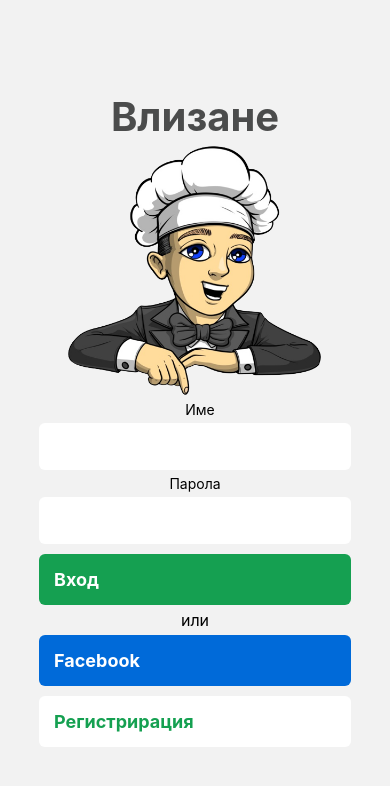
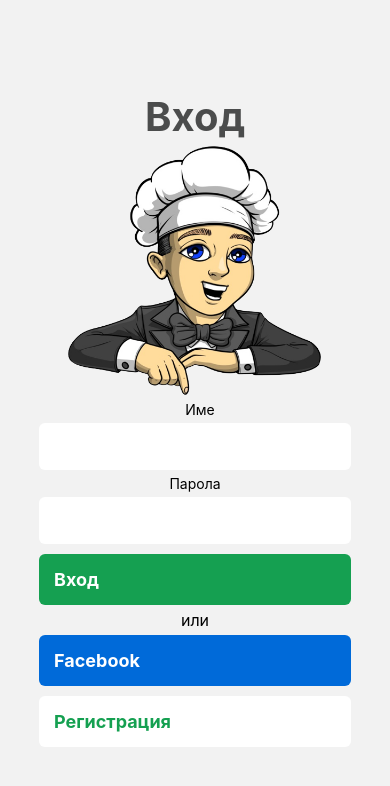
Before and after one commit to kilesss/kulinarcho-app, a React Native app: screen /LoginPage in a window 390 px wide. Before the commit this address had no page. Shown: the top 786 px of the page. Built offline with nearby package versions, Linux system fonts and the light colour scheme.

Commit message:
fix login add language

```diff
--- /dev/null
+++ b/src/language/language.js
@@ -0,0 +1,13 @@
+
+export default function language(key){
+    const words = {
+        details:'Go to details',
+        enter: 'Вход',
+        facebook: 'Facebook',
+        name:'Име',
+        password:'Парола',
+        or:'или',
+        signup:'Регистрация',
+    }
+    return words[key];
+}
--- a/src/screens/Auth/LoginPage.js
+++ b/src/screens/Auth/LoginPage.js
@@ -7,6 +7,7 @@ import styles from "../../styles/styles";
 import {CustomButton} from "../../components/CustomButton"
 import CustomInput from '../../components/CustomInput';
 import validateFields from "../../validator/Validator";
+import language from '../../language/language';
 
 export default class LoginPage extends React.Component {
     constructor(props) {
@@ -20,11 +21,11 @@ export default class LoginPage extends React.Component {
     async componentDidMount() {
         const token = await AsyncStorage.getItem('access_token');
         //TODO maybe is good to check this if after we add logot function
-        if (token.length > 0) {
-            this.props.navigation.reset({
-                index: 0,
-                routes: [{name: 'Shopping List'}],
-            })
+        if (token === null || token.length > 0) {
+            // this.props.navigation.reset({
+            //     index: 0,
+            //     routes: [{name: 'Shopping List'}],
+            // })
         }
 
     }
@@ -49,8 +50,8 @@ export default class LoginPage extends React.Component {
             {'email': state.email, 'password': state.password},
             {'email': {required: true, email: true}, 'password': {required: true, min: 6}}
         );
+        if (Object.keys(err).length === 0) {
 
-        if (err.length === 0 || err.length === undefined) {
             await fetch('https://kulinarcho.com/api/login', {
                 method: 'POST',
                 body: JSON.stringify({
@@ -86,7 +87,7 @@ export default class LoginPage extends React.Component {
     render() {
         return (
             <View style={styles.container}>
-                <Text style={{fontSize: 40, fontWeight: "bold", color: "#4B4C4C"}}>Влизане</Text>
+                <Text style={{fontSize: 40, fontWeight: "bold", color: "#4B4C4C"}}>{language('enter')}</Text>
                 <Image
                     style={{height: 260, width: 270}}
                     source={require('../../../public/images/loginImage.png')}
@@ -94,7 +95,7 @@ export default class LoginPage extends React.Component {
                 {/*Maybe it will be good to make component to render errors , some fancy popup messages or something
                 like that, but for now i will leave it like this */}
                 <Text style={{marginLeft: 10, color: 'red'}}>{this.state.restError}</Text>
-                <Text style={{marginLeft: 10}}>Име</Text>
+                <Text style={{marginLeft: 10}}>{language('name')}</Text>
                 <CustomInput
                     setValue={this.state.email}
                     value={this.state.email}
@@ -104,7 +105,7 @@ export default class LoginPage extends React.Component {
                     color={'#15A051'}
                     callback={this.getResponseEmail.bind(this)}
                 />
-                <Text>Парола</Text>
+                <Text>{language('password')}</Text>
 
                 <CustomInput
                     setValue={this.state.password}
@@ -117,20 +118,20 @@ export default class LoginPage extends React.Component {
                 />
 
                 <CustomButton
-                    title={"Вход"}
+                    title={language('enter')}
                     txtColor={"#fff"}
                     bgColor={"#15A051"}
                     onPress={() => this._onPressButton(this.state)}
                 />
-                <Text style={{fontSize: 16}}>или</Text>
+                <Text style={{fontSize: 16}}>{language('or')}</Text>
                 <CustomButton
-                    title={"Facebook"}
+                    title={language('facebook')}
                     txtColor={"#fff"}
                     bgColor={"#006AD9"}
                     onPress={() => this.props.navigation.navigate('Signup')}/>
 
                 <CustomButton
-                    title={"Регистрирация"}
+                    title={language('signup')}
                     txtColor={"#15A051"}
                     bgColor={"#fff"}
                     onPress={() => this.props.navigation.navigate('Signup')}/>
--- a/src/screens/ShoppingListPage/ShoppingLists.js
+++ b/src/screens/ShoppingListPage/ShoppingLists.js
@@ -2,6 +2,7 @@ import React from "react";
 import {Button, Text, View} from "react-native";
 import { Ionicons } from "@expo/vector-icons";
 import styles from '../../styles/styles'
+import language from '../../language/language';
 
 export default function ShoppingListsPage({ navigation }) {
 	return (
@@ -9,7 +10,7 @@ export default function ShoppingListsPage({ navigation }) {
 			<Ionicons name="cart-outline" size={100} style={styles.bottomNavIcon} />
 			<Text>Shopping List Page</Text>
 			<Button
-				title="Go to Details"
+				title={language('details')}
 				onPress={() => navigation.navigate('Shopping List Details')}
 			/>
 		</View>
```
